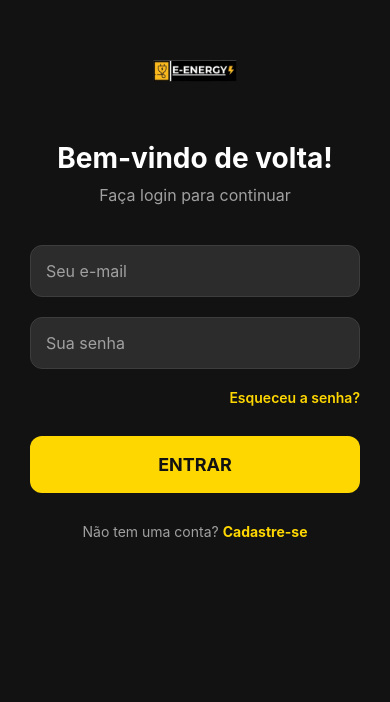
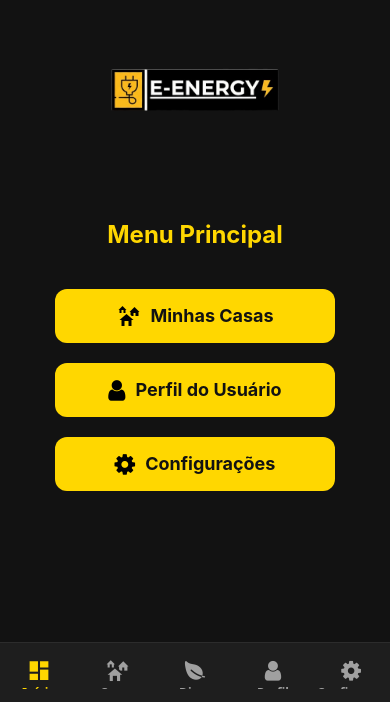
Before and after one commit to JUCAGIO1/E-Energy, a React Native app in the folder frontend/: screen /MainApp in a window 390 px wide. Shown: the part 142-844 px from the top of the page. Built offline with nearby package versions, Linux system fonts and the light colour scheme.

Commit message:
feat(frontend): implementar navegacao inferior por abas (Bottom Tabs) e suporte aos botoes virtuais do Android

```diff
--- a/frontend/App.js
+++ b/frontend/App.js
@@ -1,31 +1,30 @@
 import React from "react";
-import { NavigationContainer, DefaultTheme, DarkTheme } from "@react-navigation/native";
+import { NavigationContainer } from "@react-navigation/native";
 import { createNativeStackNavigator } from "@react-navigation/native-stack";
+import { SafeAreaProvider } from "react-native-safe-area-context";
 
 import TelaDeLogin from "./src/screens/Login/TelaDeLogin";
-import TelaDeAcesso from "./src/screens/Acesso/TelaDeAcesso";
 import TelaDeCadastro from "./src/screens/Cadastro/TelaDeCadastro";
-import TelaCasas from "./src/screens/Casa/TelaCasas";
-import TelaComodos from "./src/screens/Comodo/TelaComodos";
-import TelaPerfil from "./src/screens/Perfil/TelaPerfil";
-import TelaConfiguracoes from "./src/screens/config/TelaConfiguracoes";
-import TelaEsqueceuSenha from "./src/screens/Esqueceu senha/TelaEsqueceuSenha";
+import TelaEsqueceuSenha from "./src/screens/EsqueceuSenha/TelaEsqueceuSenha";
+import TabNavigator from "./src/navigation/TabNavigator";
 
 const Stack = createNativeStackNavigator();
 
 export default function App() {
   return (
+    <SafeAreaProvider>
       <NavigationContainer>
         <Stack.Navigator screenOptions={{ headerShown: false }}>
+          {/* Telas de Autenticação */}
           <Stack.Screen name="Login" component={TelaDeLogin} />
-              <Stack.Screen name="TelaDeAcesso" component={TelaDeAcesso} />
           <Stack.Screen name="Cadastro" component={TelaDeCadastro} />
-              <Stack.Screen name="TelaCasas" component={TelaCasas} />
-              <Stack.Screen name="TelaComodos" component={TelaComodos} />
-              <Stack.Screen name="TelaPerfil" component={TelaPerfil} />
-              <Stack.Screen name="TelaConfiguracoes" component={TelaConfiguracoes} />
           <Stack.Screen name="TelaEsqueceuSenha" component={TelaEsqueceuSenha} />
+
+          {/* Aplicação Principal com Barra de Navegação Inferior */}
+          <Stack.Screen name="TelaDeAcesso" component={TabNavigator} />
+          <Stack.Screen name="MainApp" component={TabNavigator} />
         </Stack.Navigator>
       </NavigationContainer>
+    </SafeAreaProvider>
   );
 }
--- /dev/null
+++ b/frontend/src/navigation/TabNavigator.js
@@ -0,0 +1,113 @@
+import React from 'react';
+import { createBottomTabNavigator } from '@react-navigation/bottom-tabs';
+import { createNativeStackNavigator } from '@react-navigation/native-stack';
+import { useSafeAreaInsets } from 'react-native-safe-area-context';
+import MaterialCommunityIcons from '@expo/vector-icons/MaterialCommunityIcons';
+import FontAwesome from '@expo/vector-icons/FontAwesome';
+import Ionicons from '@expo/vector-icons/Ionicons';
+
+import TelaDeAcesso from '../screens/Acesso/TelaDeAcesso';
+import TelaCasas from '../screens/Casa/TelaCasas';
+import TelaComodos from '../screens/Comodo/TelaComodos';
+import TelaPerfil from '../screens/Perfil/TelaPerfil';
+import TelaConfiguracoes from '../screens/config/TelaConfiguracoes';
+import TelaDicasEconomia from '../screens/Dicas/TelaDicasEconomia';
+import { Colors } from '../constants/colors';
+
+const Tab = createBottomTabNavigator();
+const Stack = createNativeStackNavigator();
+
+function InicioStackNavigator() {
+  return (
+    <Stack.Navigator screenOptions={{ headerShown: false }}>
+      <Stack.Screen name="MenuPrincipal" component={TelaDeAcesso} />
+      <Stack.Screen name="TelaDicasEconomia" component={TelaDicasEconomia} />
+    </Stack.Navigator>
+  );
+}
+
+function CasasStackNavigator() {
+  return (
+    <Stack.Navigator screenOptions={{ headerShown: false }}>
+      <Stack.Screen name="MinhasCasas" component={TelaCasas} />
+      <Stack.Screen name="TelaComodos" component={TelaComodos} />
+    </Stack.Navigator>
+  );
+}
+
+export default function TabNavigator() {
+  const insets = useSafeAreaInsets();
+
+  return (
+    <Tab.Navigator
+      screenOptions={{
+        headerShown: false,
+        tabBarActiveTintColor: Colors.primary,
+        tabBarInactiveTintColor: Colors.textSecondary,
+        tabBarStyle: {
+          backgroundColor: Colors.surface,
+          borderTopColor: Colors.card,
+          borderTopWidth: 1,
+          height: 60 + insets.bottom,
+          paddingBottom: insets.bottom > 0 ? insets.bottom : 8,
+          paddingTop: 8,
+        },
+        tabBarLabelStyle: {
+          fontSize: 12,
+          fontWeight: 'bold',
+        },
+      }}
+    >
+      <Tab.Screen
+        name="Inicio"
+        component={InicioStackNavigator}
+        options={{
+          tabBarLabel: 'Início',
+          tabBarIcon: ({ color, size }) => (
+            <MaterialCommunityIcons name="view-dashboard" size={size} color={color} />
+          ),
+        }}
+      />
+      <Tab.Screen
+        name="CasasTab"
+        component={CasasStackNavigator}
+        options={{
+          tabBarLabel: 'Casas',
+          tabBarIcon: ({ color, size }) => (
+            <MaterialCommunityIcons name="home-group" size={size} color={color} />
+          ),
+        }}
+      />
+      <Tab.Screen
+        name="DicasTab"
+        component={TelaDicasEconomia}
+        options={{
+          tabBarLabel: 'Dicas',
+          tabBarIcon: ({ color, size }) => (
+            <Ionicons name="leaf" size={size - 2} color={color} />
+          ),
+        }}
+      />
+      <Tab.Screen
+        name="Perfil"
+        component={TelaPerfil}
+        options={{
+          tabBarLabel: 'Perfil',
+          tabBarIcon: ({ color, size }) => (
+            <FontAwesome name="user" size={size - 2} color={color} />
+          ),
+        }}
+      />
+      <Tab.Screen
+        name="Configuracoes"
+        component={TelaConfiguracoes}
+        options={{
+          tabBarLabel: 'Configurações',
+          tabBarIcon: ({ color, size }) => (
+            <FontAwesome name="cog" size={size - 2} color={color} />
+          ),
+        }}
+      />
+    </Tab.Navigator>
+  );
+}
```
Lines whose indentation alone changed are shown as unchanged.
